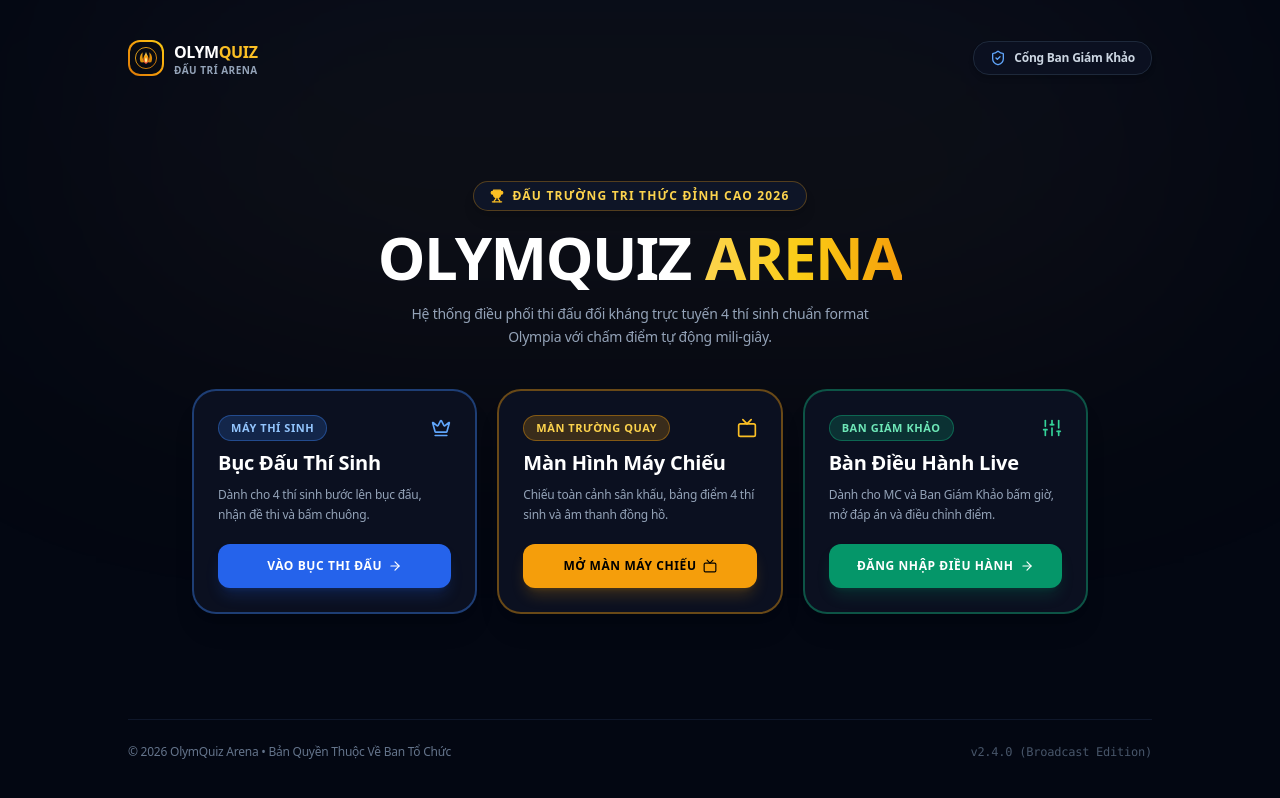
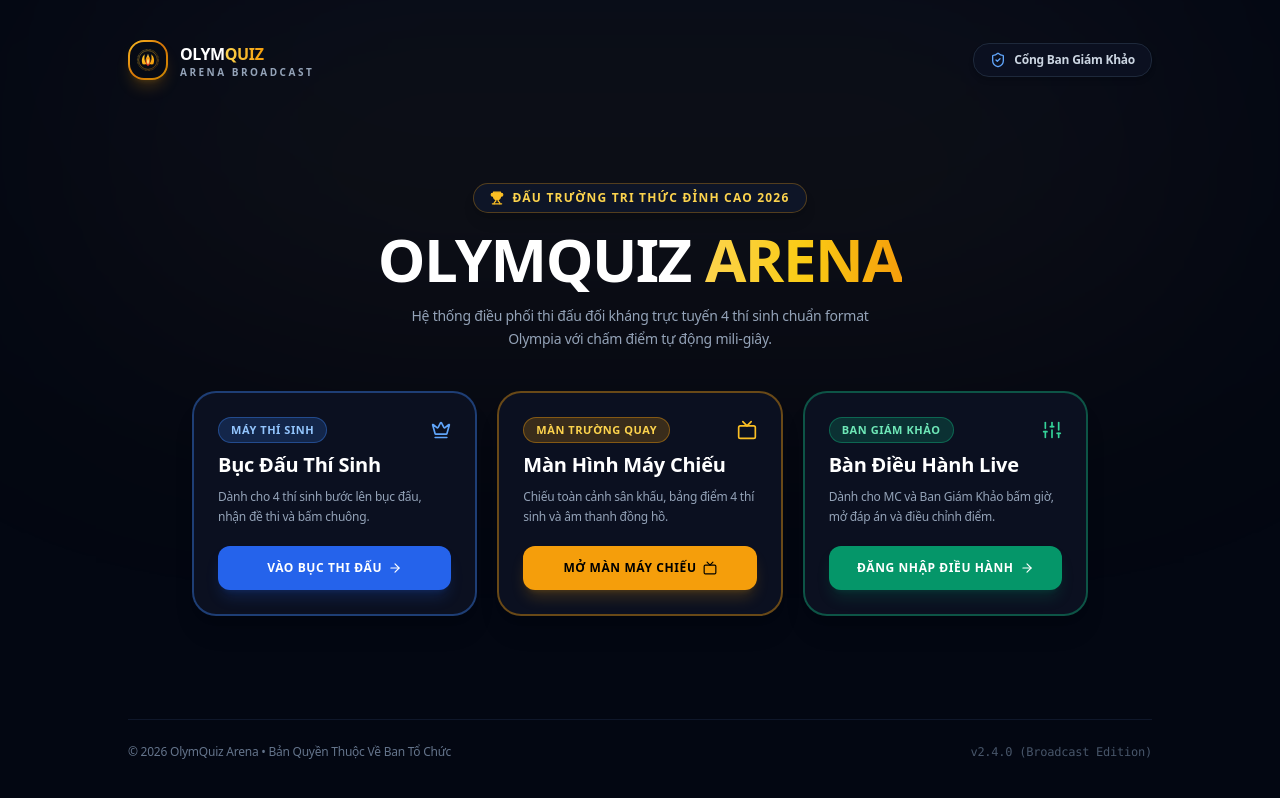
Before and after one commit to mm4you/thitho, a Next.js app: page / in a window 1280 px wide. Built offline with nearby package versions, Linux system fonts and the light colour scheme.

Commit message:
feat: tich hop toan dien bo 13 skills Leonxlnx/taste-skill, chuan hoa Brandkit va dai tu toan bo UI

```diff
--- a/src/app/player/[slot]/page.tsx
+++ b/src/app/player/[slot]/page.tsx
@@ -169,7 +169,7 @@ export default function PlayerPage({ params }: { params: Promise<{ slot: string
     setHasSubmitted(true);
     setSubmittedAnswer(finalAnswer);
     setSubmittedTimeMs(timeSpent);
-    sound.playClick();
+    sound.playTick();
 
     sendGameEvent({
       type: "SUBMIT_ANSWER",
--- a/src/components/brand/BrandLogo.tsx
+++ b/src/components/brand/BrandLogo.tsx
@@ -10,86 +10,86 @@ export interface BrandLogoProps {
 
 export function BrandLogo({ size = "md", showWordmark = true, className = "" }: BrandLogoProps) {
   const iconSizes = {
-    sm: "w-7 h-7",
-    md: "w-9 h-9",
-    lg: "w-12 h-12",
-    xl: "w-16 h-16",
+    sm: "w-8 h-8",
+    md: "w-10 h-10",
+    lg: "w-14 h-14",
+    xl: "w-20 h-20",
   };
 
   const titleSizes = {
     sm: "text-sm",
     md: "text-base",
     lg: "text-xl",
-    xl: "text-2xl",
+    xl: "text-3xl",
   };
 
   const subSizes = {
-    sm: "text-[9px]",
+    sm: "text-[8px]",
     md: "text-[10px]",
     lg: "text-xs",
     xl: "text-sm",
   };
 
   return (
-    <div className={`inline-flex items-center gap-2.5 select-none ${className}`}>
-      {/* Biểu Tượng Vòng Nguyệt Quế & Ngọn Lửa Hoàng Kim SVG */}
+    <div className={`inline-flex items-center gap-3 select-none ${className}`}>
+      {/* Biểu Tượng Vòng Nguyệt Quế & Ngọn Lửa Hoàng Kim SVG 4K */}
       <div
-        className={`${iconSizes[size]} rounded-xl bg-gradient-to-tr from-amber-600 via-amber-500 to-yellow-400 p-0.5 shadow-sm flex items-center justify-center shrink-0`}
+        className={`${iconSizes[size]} rounded-2xl bg-gradient-to-br from-amber-400 via-amber-600 to-yellow-600 p-[2px] shadow-lg shadow-amber-500/20 flex items-center justify-center shrink-0`}
       >
-        <div className="w-full h-full rounded-[10px] bg-[#070a12] flex items-center justify-center p-1">
+        <div className="w-full h-full rounded-[14px] bg-[#060a14] flex items-center justify-center p-1.5">
           <svg viewBox="0 0 100 100" className="w-full h-full" fill="none">
-            {/* Vòng Tròn Viền Vàng */}
-            <circle cx="50" cy="50" r="44" stroke="url(#goldGrad)" strokeWidth="3.5" />
+            {/* Vòng Tròn Viền Hào Quang */}
+            <circle cx="50" cy="50" r="44" stroke="url(#goldGrad)" strokeWidth="3" strokeDasharray="3 3" opacity="0.6" />
+            <circle cx="50" cy="50" r="39" stroke="url(#goldGrad)" strokeWidth="2" opacity="0.8" />
 
             {/* Vòng Nguyệt Quế Tinh Tế (Trái) */}
             <path
               d="M 28 68 C 22 55, 23 38, 36 26 C 36 34, 33 46, 38 56 C 40 60, 43 64, 46 68 C 39 68, 33 69, 28 68 Z"
               fill="url(#goldGrad)"
-              opacity="0.9"
             />
             {/* Vòng Nguyệt Quế Tinh Tế (Phải) */}
             <path
               d="M 72 68 C 78 55, 77 38, 64 26 C 64 34, 67 46, 62 56 C 60 60, 57 64, 54 68 C 61 68, 67 69, 72 68 Z"
               fill="url(#goldGrad)"
-              opacity="0.9"
             />
 
             {/* Ngọn Lửa Tri Thức Ở Trung Tâm */}
             <path
-              d="M 50 25 C 53 38, 64 45, 60 62 C 57 70, 52 74, 50 74 C 48 74, 43 70, 40 62 C 36 45, 47 38, 50 25 Z"
+              d="M 50 24 C 53 37, 63 44, 59 62 C 56 70, 52 74, 50 74 C 48 74, 44 70, 41 62 C 37 44, 47 37, 50 24 Z"
               fill="url(#fireGrad)"
             />
-            {/* Tim Lửa Sáng */}
+            {/* Tim Lửa Sáng Rực */}
             <path
-              d="M 50 46 C 53 52, 56 56, 54 64 C 52 68, 50 70, 50 70 C 50 70, 48 68, 46 64 C 44 56, 47 52, 50 46 Z"
+              d="M 50 44 C 53 50, 55 55, 53 63 C 52 67, 50 69, 50 69 C 50 69, 48 67, 47 63 C 45 55, 47 50, 50 44 Z"
               fill="#fef08a"
             />
 
             {/* Gradient Định Nghĩa */}
             <defs>
               <linearGradient id="goldGrad" x1="0" y1="0" x2="100" y2="100" gradientUnits="userSpaceOnUse">
-                <stop stopColor="#fbbf24" />
-                <stop offset="0.5" stopColor="#f59e0b" />
-                <stop offset="1" stopColor="#d97706" />
+                <stop stopColor="#fef08a" />
+                <stop offset="0.3" stopColor="#fbbf24" />
+                <stop offset="0.7" stopColor="#f59e0b" />
+                <stop offset="1" stopColor="#b45309" />
               </linearGradient>
-              <linearGradient id="fireGrad" x1="50" y1="25" x2="50" y2="74" gradientUnits="userSpaceOnUse">
+              <linearGradient id="fireGrad" x1="50" y1="24" x2="50" y2="74" gradientUnits="userSpaceOnUse">
                 <stop stopColor="#fef08a" />
-                <stop offset="0.4" stopColor="#f59e0b" />
-                <stop offset="1" stopColor="#ef4444" />
+                <stop offset="0.35" stopColor="#f59e0b" />
+                <stop offset="1" stopColor="#dc2626" />
               </linearGradient>
             </defs>
           </svg>
         </div>
       </div>
 
-      {/* Wordmark Chữ */}
+      {/* Wordmark Chữ Chuẩn Broadcast */}
       {showWordmark && (
         <div className="leading-tight">
-          <div className={`${titleSizes[size]} font-bold tracking-tight text-white uppercase`}>
-            OLYM<span className="text-amber-400">QUIZ</span>
+          <div className={`${titleSizes[size]} font-black tracking-tight text-white uppercase`}>
+            OLYM<span className="text-transparent bg-clip-text bg-gradient-to-r from-amber-300 to-amber-500">QUIZ</span>
           </div>
-          <div className={`${subSizes[size]} font-semibold tracking-wider text-slate-400 uppercase`}>
-            ĐẤU TRÍ ARENA
+          <div className={`${subSizes[size]} font-extrabold tracking-[0.25em] text-slate-400 uppercase`}>
+            ARENA BROADCAST
           </div>
         </div>
       )}
```
